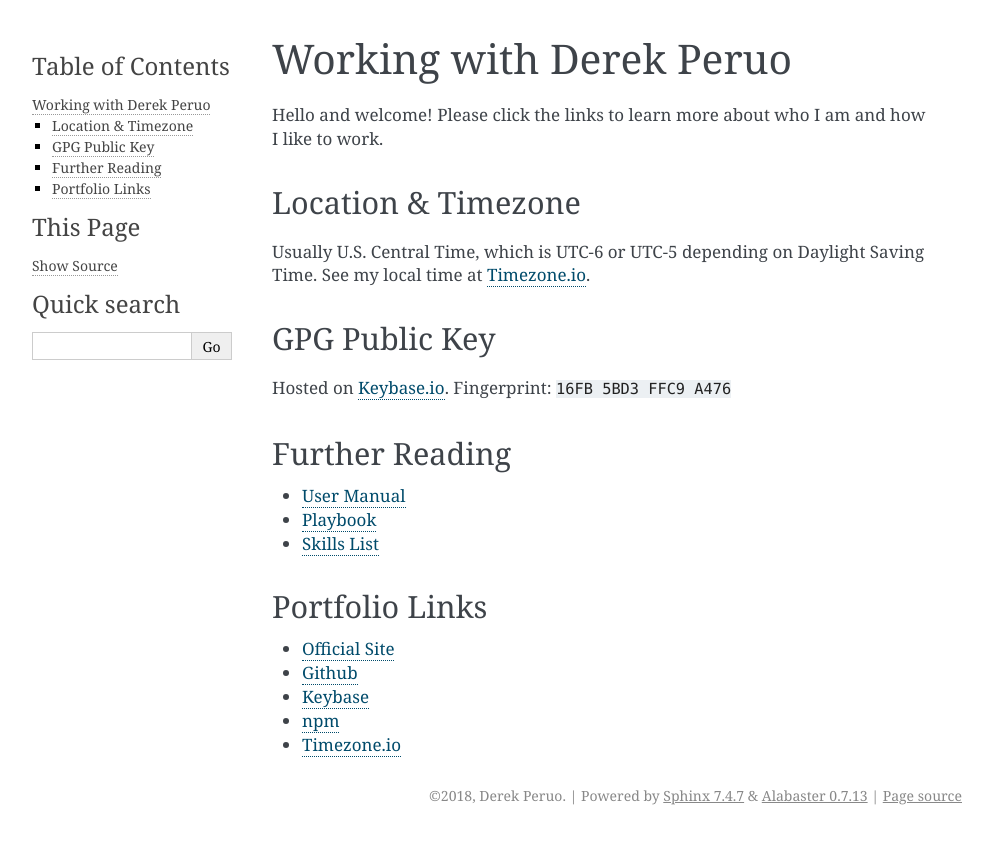
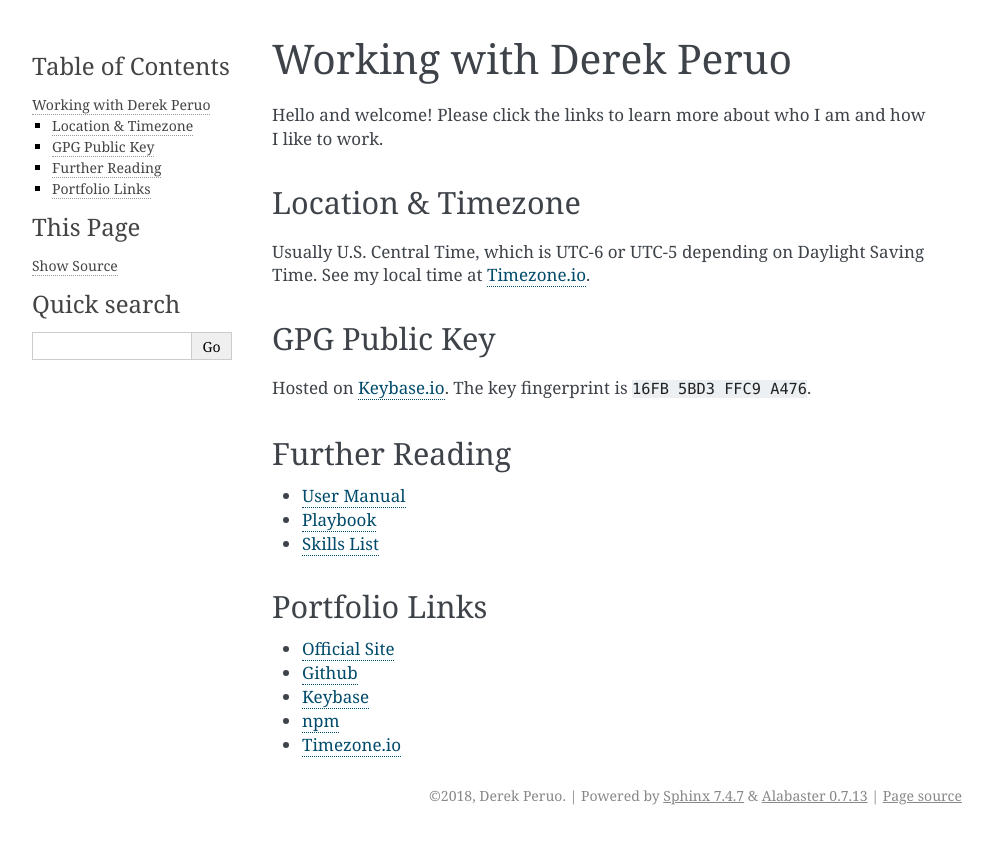
Before and after one commit to dperuo/about-me, a Sphinx documentation site: the page built from docs/index.rst, in a window 1280 px wide. Shown: the top 844 px of the page, without its empty margins (148-1141 px from the left). Built offline with Sphinx 7.4.7, drawn with Linux system fonts in a browser that asks for light colours.

Commit message:
Update index.rst

```diff
--- a/docs/index.rst
+++ b/docs/index.rst
@@ -15,7 +15,7 @@ Usually U.S. Central Time, which is UTC-6 or UTC-5 depending on Daylight Saving
 
 GPG Public Key
 --------------
-Hosted on `Keybase.io`_. Fingerprint: ``16FB 5BD3 FFC9 A476``
+Hosted on `Keybase.io`_. The key fingerprint is ``16FB 5BD3 FFC9 A476``.
 
 
 Further Reading
```
